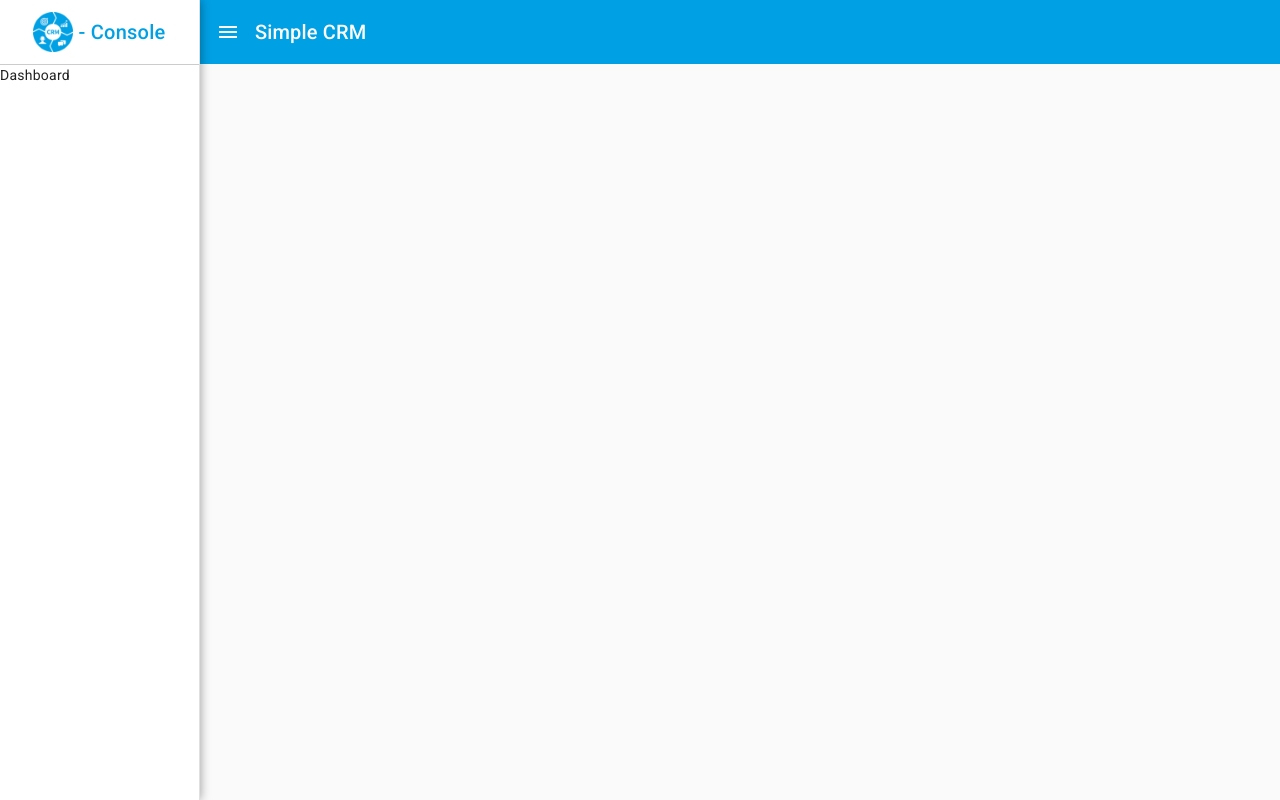
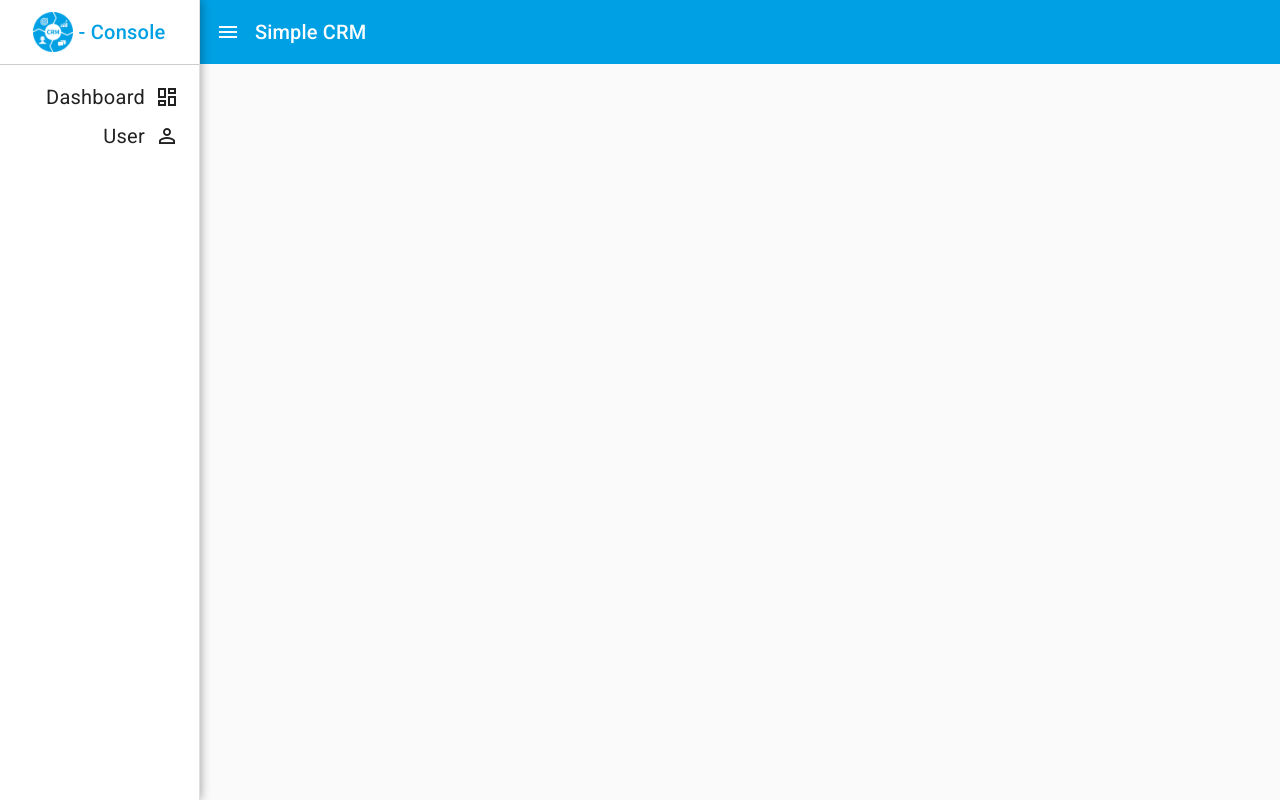
Before and after one commit to BastianHarttung/Simple-CRM, an Angular app: page / in a window 1280 px wide. Built offline with nearby package versions, Linux system fonts and the light colour scheme.

Commit message:
sidenav Buttons design

```diff
--- a/src/app/app.component.html
+++ b/src/app/app.component.html
@@ -6,7 +6,11 @@
       <div class="logo-text">- Console</div>
     </div>
 
-    <p>Dashboard</p>
+    <ul class="menu-items">
+      <li>Dashboard<mat-icon>dashboard</mat-icon></li>
+      <li>User<mat-icon>person_outline</mat-icon></li>
+    </ul>
+
   </mat-drawer>
 
   <div class="sidenav-content">
--- a/src/app/app.component.scss
+++ b/src/app/app.component.scss
@@ -46,3 +46,22 @@
     color: black;
   }
 }
+
+.menu-items {
+  font-size: 20px;
+  list-style: none;
+  li {
+    display: flex;
+    justify-content: flex-end;
+    align-items: center;
+    margin-right: 20px;
+    margin-bottom: 15px;
+    cursor: pointer;
+    &:hover{
+      color: var(--primary-color);
+    }
+  }
+  mat-icon {
+    margin-left: 10px;
+  }
+}
```
